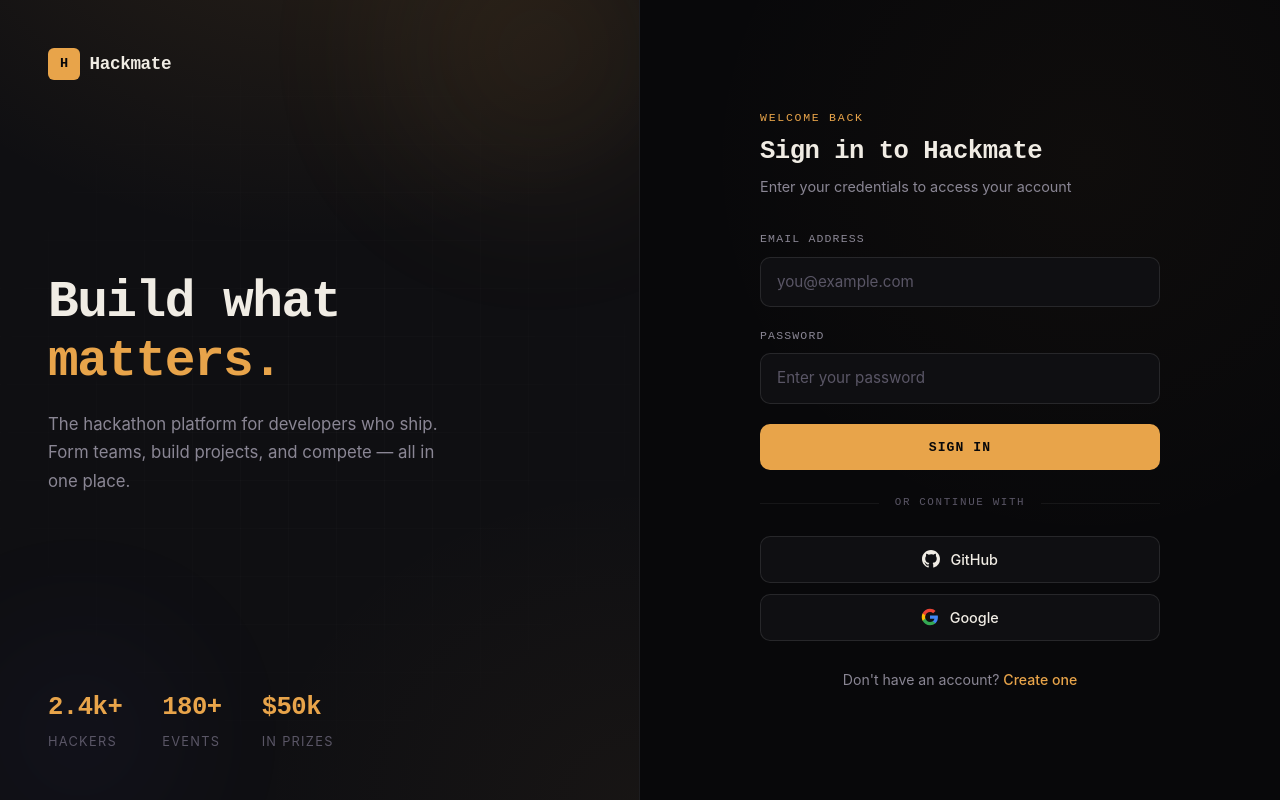
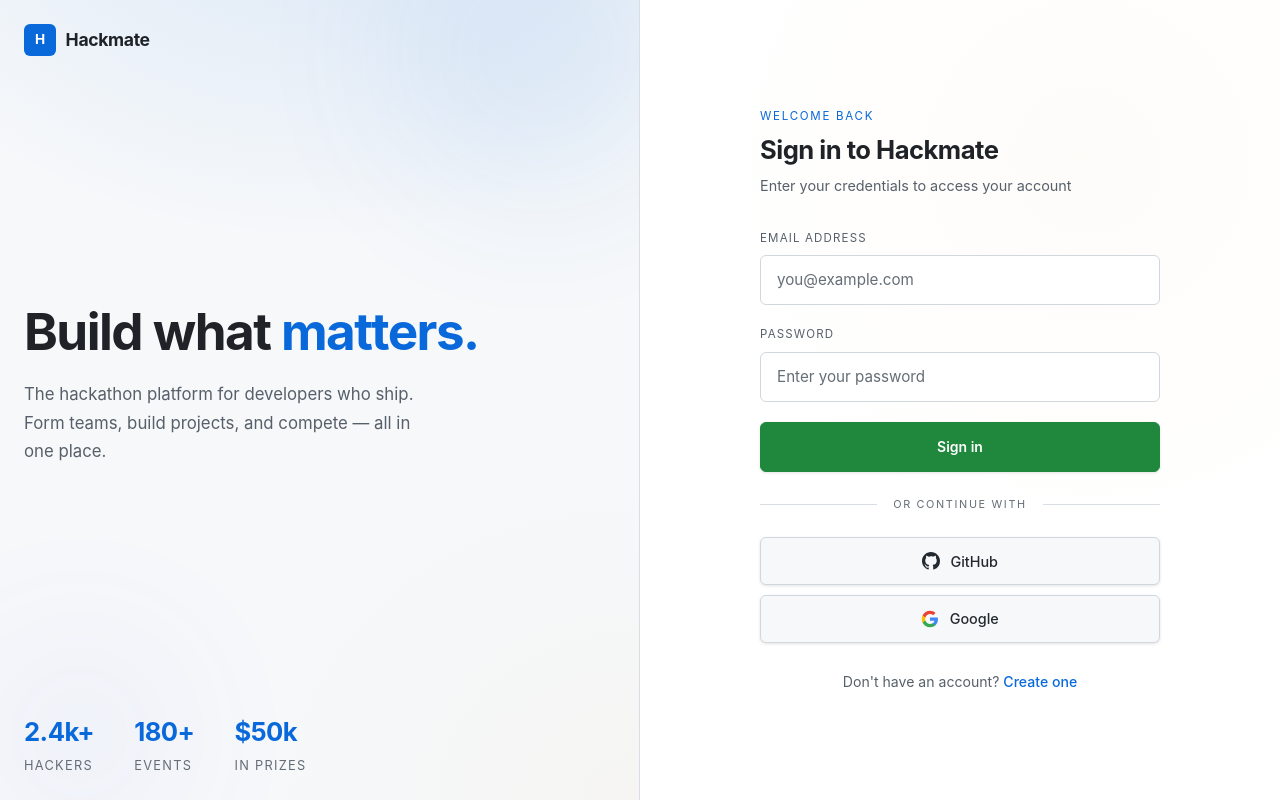
Before and after one commit to KaustubhJaitapkar/Mega_Project, a Next.js app: page /login in a window 1280 px wide. Built offline with nearby package versions, Linux system fonts and the light colour scheme; no server answers.

Commit message:
UI changes

```diff
--- a/src/app/globals.css
+++ b/src/app/globals.css
@@ -5,53 +5,60 @@
 /* ==================== DESIGN TOKENS ==================== */
 :root {
   /* Surface palette */
-  --bg-root: #08080a;
-  --bg-surface: #0f0f12;
-  --bg-raised: #16161a;
-  --bg-elevated: #1c1c22;
-  --bg-overlay: rgba(8, 8, 10, 0.85);
+  --bg-root: #ffffff;
+  --bg-surface: #f6f8fa;
+  --bg-raised: #f6f8fa;
+  --bg-elevated: #ffffff;
+  --bg-overlay: rgba(246, 248, 250, 0.92);
 
   /* Text palette */
-  --text-primary: #f0ece4;
-  --text-secondary: #8a8694;
-  --text-muted: #5a5666;
-  --text-inverse: #08080a;
+  --text-primary: #1f2328;
+  --text-secondary: #57606a;
+  --text-muted: #656d76;
+  --text-inverse: #ffffff;
 
   /* Accent palette */
-  --accent: #e8a44a;
-  --accent-hover: #f0b866;
-  --accent-dim: rgba(232, 164, 74, 0.12);
-  --accent-glow: rgba(232, 164, 74, 0.25);
+  --accent: #0969da;
+  --accent-hover: #0860ca;
+  --accent-dim: rgba(9, 105, 218, 0.12);
+  --accent-glow: rgba(9, 105, 218, 0.14);
 
   /* Semantic */
-  --success: #3ecf8e;
-  --error: #ef4444;
-  --error-dim: rgba(239, 68, 68, 0.12);
-  --warning: #f59e0b;
+  --success: #1a7f37;
+  --error: #cf222e;
+  --error-dim: rgba(207, 34, 46, 0.12);
+  --warning: #9a6700;
 
   /* Borders */
-  --border-subtle: rgba(255, 255, 255, 0.06);
-  --border-default: rgba(255, 255, 255, 0.1);
-  --border-strong: rgba(255, 255, 255, 0.18);
-  --border-accent: rgba(232, 164, 74, 0.4);
+  --border-subtle: #d8dee4;
+  --border-default: #d0d7de;
+  --border-strong: #afb8c1;
+  --border-accent: rgba(9, 105, 218, 0.4);
 
   /* Spacing */
   --radius-sm: 6px;
-  --radius-md: 10px;
-  --radius-lg: 16px;
-  --radius-xl: 24px;
+  --radius-md: 6px;
+  --radius-lg: 6px;
+  --radius-xl: 8px;
 
   /* Typography */
-  --font-display: 'Space Mono', 'SF Mono', 'Fira Code', monospace;
-  --font-body: 'DM Sans', -apple-system, BlinkMacSystemFont, sans-serif;
+  --font-display: Inter, -apple-system, BlinkMacSystemFont, 'Segoe UI', Helvetica, Arial, sans-serif;
+  --font-body: Inter, -apple-system, BlinkMacSystemFont, 'Segoe UI', Helvetica, Arial, sans-serif;
+  --font-mono: 'JetBrains Mono', SFMono-Regular, Menlo, Monaco, Consolas, 'Liberation Mono', monospace;
+
+  --elevation-sm: 0 1px 3px rgba(31, 35, 40, 0.12);
+  --space-1: 8px;
+  --space-2: 16px;
+  --space-3: 24px;
+  --space-4: 32px;
 
   /* Transitions */
-  --ease-out: cubic-bezier(0.16, 1, 0.3, 1);
-  --ease-spring: cubic-bezier(0.34, 1.56, 0.64, 1);
+  --ease-out: cubic-bezier(0.2, 0, 0, 1);
+  --ease-spring: cubic-bezier(0.2, 0, 0, 1);
 }
 
 /* ==================== FONTS ==================== */
-@import url('https://fonts.googleapis.com/css2?family=Space+Mono:ital,wght@0,400;0,700;1,400&family=DM+Sans:ital,opsz,wght@0,9..40,300;0,9..40,400;0,9..40,500;0,9..40,600;0,9..40,700&display=swap');
+@import url('https://fonts.googleapis.com/css2?family=Inter:wght@400;500;600;700&family=JetBrains+Mono:wght@400;500&display=swap');
 
 /* ==================== RESET & BASE ==================== */
 * {
@@ -76,6 +83,19 @@
 ::selection {
   background: var(--accent);
   color: var(--text-inverse);
+}
+
+label,
+time,
+.date,
+.meta,
+.timestamp,
+.org-label,
+.auth-form__subtitle,
+.auth-field__label,
+.org-stat-label {
+  font-family: var(--font-mono);
+  font-size: 12px;
 }
 
 /* ==================== EXISTING UTILITY CLASSES (backward compat) ==================== */
@@ -2033,3 +2053,167 @@
   display: flex;
   gap: 0.6rem;
 }
+
+/* ==================== CLEAN & PROPER SAAS OVERRIDES ==================== */
+.btn,
+.org-btn-primary,
+.org-btn-secondary,
+.org-btn-danger,
+.judging-action-btn,
+.judging-nav-btn,
+.judging-save-btn,
+.judging-seal-btn,
+.auth-btn,
+.auth-btn-social {
+  min-height: 32px;
+  border-radius: 6px;
+  box-shadow: var(--elevation-sm);
+}
+
+.btn {
+  padding: 0 var(--space-2);
+  border: 1px solid #d0d7de;
+}
+
+.btn-secondary,
+.org-btn-secondary,
+.judging-nav-btn,
+.auth-btn-social {
+  background: #f6f8fa;
+  border: 1px solid #d0d7de;
+  color: #24292f;
+}
+
+.btn-primary,
+.org-btn-primary,
+.judging-save-btn {
+  background: #0969da;
+  border: 1px solid #0969da;
+  color: #ffffff;
+}
+
+.auth-btn {
+  background: #1f883d;
+  border: 1px solid #1f883d;
+  color: #ffffff;
+  text-transform: none;
+  letter-spacing: 0;
+  font-size: 14px;
+  font-weight: 600;
+}
+
+.auth-btn:hover:not(:disabled) {
+  background: #1a7f37;
+  border-color: #1a7f37;
+  transform: none;
+}
+
+.btn-primary:hover,
+.org-btn-primary:hover:not(:disabled),
+.judging-save-btn:hover:not(:disabled) {
+  background: #0860ca;
+  border-color: #0860ca;
+  box-shadow: var(--elevation-sm);
+}
+
+.btn-secondary:hover,
+.org-btn-secondary:hover:not(:disabled),
+.judging-nav-btn:hover:not(:disabled),
+.auth-btn-social:hover:not(:disabled) {
+  background: #eef2f6;
+}
+
+input,
+select,
+textarea,
+.input,
+.auth-field__input,
+.org-input,
+.org-select,
+.judging-notes__textarea,
+.judging-queue__search {
+  background: #ffffff;
+  border: 1px solid #d0d7de;
+  border-radius: 6px;
+}
+
+.input,
+.auth-field__input,
+.org-input,
+.org-select,
+.judging-queue__search {
+  min-height: 32px;
+}
+
+input:focus,
+select:focus,
+textarea:focus,
+.input:focus,
+.auth-field__input:focus,
+.org-input:focus,
+.org-select:focus,
+.judging-notes__textarea:focus,
+.judging-queue__search:focus {
+  border-color: #0969da;
+  box-shadow: 0 0 0 3px rgba(9, 105, 218, 0.3);
+}
+
+.card,
+.org-panel,
+.org-card,
+.org-section,
+.auth-role-card,
+.judging-rubric__card,
+.judging-modal,
+.judging-verdict,
+.judging-evidence {
+  border: 1px solid #d0d7de;
+  border-radius: 6px;
+  box-shadow: var(--elevation-sm);
+}
+
+.org-page,
+.auth-brand,
+.auth-form-panel,
+.judging-verdict__inner,
+.judging-evidence__header,
+.judging-evidence__actions {
+  padding: var(--space-3);
+}
+
+.badge,
+.org-badge {
+  border-radius: 6px;
+  border: 1px solid transparent;
+}
+
+.badge-success,
+.org-badge-success,
+.judging-feedback--ok,
+.judging-activity-tag--ok {
+  background: #dafbe1;
+  color: #1a7f37;
+  border-color: rgba(26, 127, 55, 0.2);
+}
+
+.badge-warning,
+.org-badge-warning {
+  background: #fff8c5;
+  color: #9a6700;
+  border-color: rgba(154, 103, 0, 0.2);
+}
+
+.badge-danger,
+.org-badge-danger,
+.judging-feedback--warn {
+  background: #ffebe9;
+  color: #cf222e;
+  border-color: rgba(207, 34, 46, 0.2);
+}
+
+.badge-primary,
+.org-badge-accent {
+  background: #ddf4ff;
+  color: #0969da;
+  border-color: rgba(9, 105, 218, 0.2);
+}
--- a/tailwind.config.ts
+++ b/tailwind.config.ts
@@ -6,14 +6,41 @@
     './src/components/**/*.{js,ts,jsx,tsx,mdx}',
     './src/app/**/*.{js,ts,jsx,tsx,mdx}',
   ],
+  darkMode: 'class',
   theme: {
     extend: {
       colors: {
-        primary: '#6366f1',
-        secondary: '#8b5cf6',
-        success: '#10b981',
-        warning: '#f59e0b',
-        danger: '#ef4444',
+        primary: '#0969DA',
+        secondary: '#8250DF',
+        success: '#1A7F37',
+        warning: '#9A6700',
+        danger: '#CF222E',
+      },
+      fontFamily: {
+        sans: [
+          'Inter',
+          '-apple-system',
+          'BlinkMacSystemFont',
+          '"Segoe UI"',
+          'Helvetica',
+          'Arial',
+          'sans-serif',
+        ],
+        mono: [
+          '"JetBrains Mono"',
+          '"SF Mono"',
+          '"Fira Code"',
+          'Consolas',
+          'monospace',
+        ],
+      },
+      borderRadius: {
+        primer: '6px',
+      },
+      boxShadow: {
+        'primer-sm': '0 1px 3px rgba(31,35,40,0.12)',
+        'primer-md': '0 3px 6px rgba(140,149,159,0.15)',
+        'primer-lg': '0 8px 24px rgba(140,149,159,0.2)',
       },
       animation: {
         'pulse-slow': 'pulse 3s cubic-bezier(0.4, 0, 0.6, 1) infinite',
```
